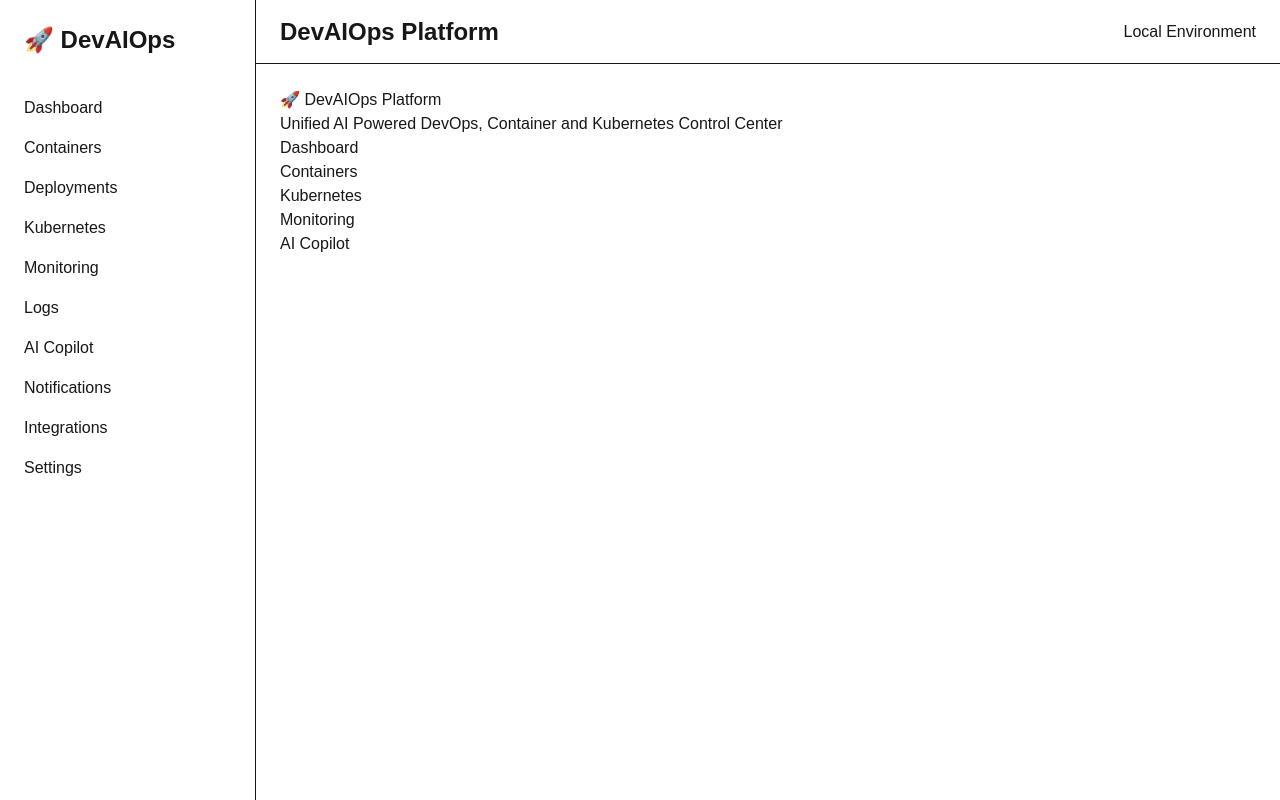
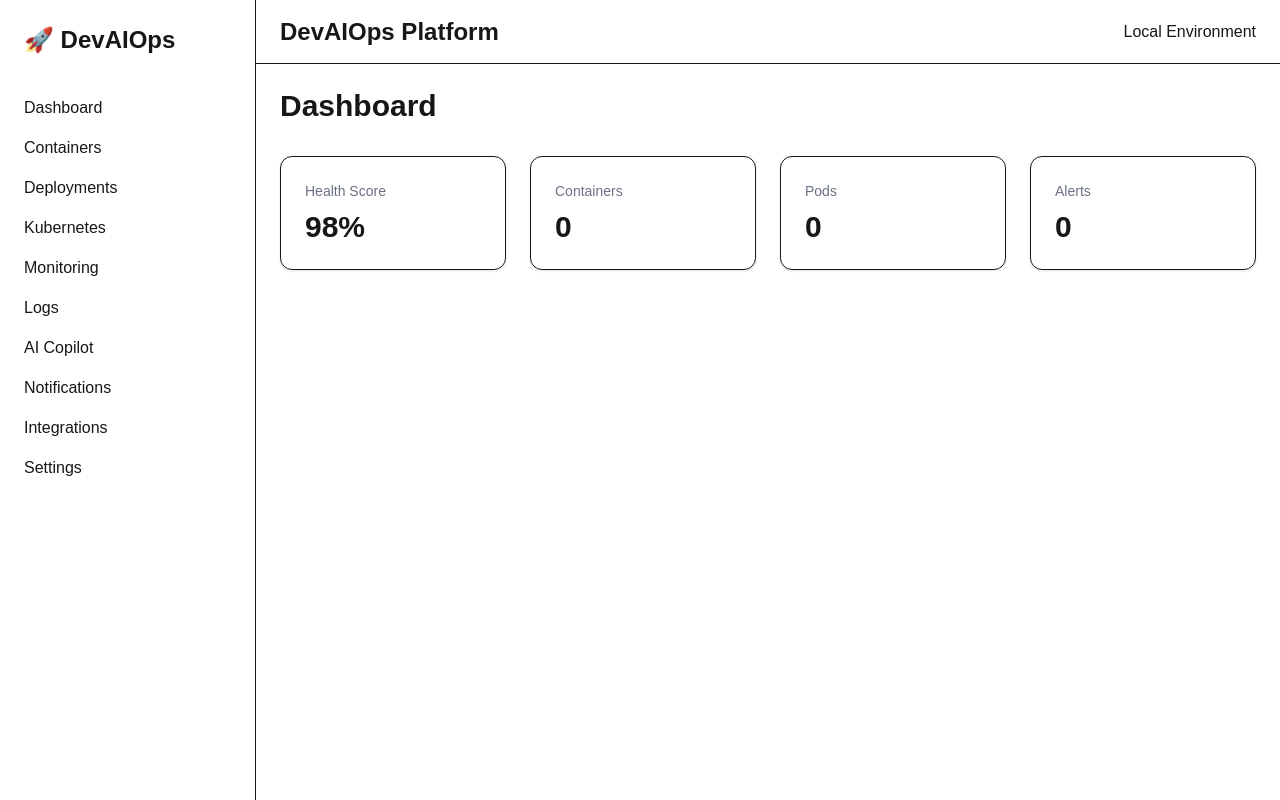
Before and after one commit to saikirantpy/devaiops-platform, a Next.js app in the folder frontend/: page / in a window 1280 px wide. Built offline with nearby package versions, Linux system fonts and the light colour scheme.

Commit message:
feat: create dashboard cards

```diff
--- a/frontend/app/page.tsx
+++ b/frontend/app/page.tsx
@@ -1,19 +1,39 @@
+import DashboardCard from "@/components/dashboard/DashboardCard";
+
 export default function Home() {
   return (
-    <main>
-      <h1>🚀 DevAIOps Platform</h1>
+    <div>
 
-      <p>
-        Unified AI Powered DevOps, Container and Kubernetes Control Center
-      </p>
+      <h1 className="text-3xl font-bold mb-8">
 
-      <ul>
-        <li>Dashboard</li>
-        <li>Containers</li>
-        <li>Kubernetes</li>
-        <li>Monitoring</li>
-        <li>AI Copilot</li>
-      </ul>
-    </main>
+        Dashboard
+
+      </h1>
+
+      <div className="grid grid-cols-4 gap-6">
+
+        <DashboardCard
+          title="Health Score"
+          value="98%"
+        />
+
+        <DashboardCard
+          title="Containers"
+          value="0"
+        />
+
+        <DashboardCard
+          title="Pods"
+          value="0"
+        />
+
+        <DashboardCard
+          title="Alerts"
+          value="0"
+        />
+
+      </div>
+
+    </div>
   );
 }
--- /dev/null
+++ b/frontend/components/dashboard/DashboardCard.tsx
@@ -0,0 +1,27 @@
+type DashboardCardProps = {
+  title: string;
+  value: string;
+};
+
+export default function DashboardCard({
+  title,
+  value,
+}: DashboardCardProps) {
+  return (
+    <div className="border rounded-xl p-6 shadow-sm">
+
+      <h3 className="text-sm text-gray-500">
+
+        {title}
+
+      </h3>
+
+      <p className="text-3xl font-bold mt-2">
+
+        {value}
+
+      </p>
+
+    </div>
+  );
+}
```
